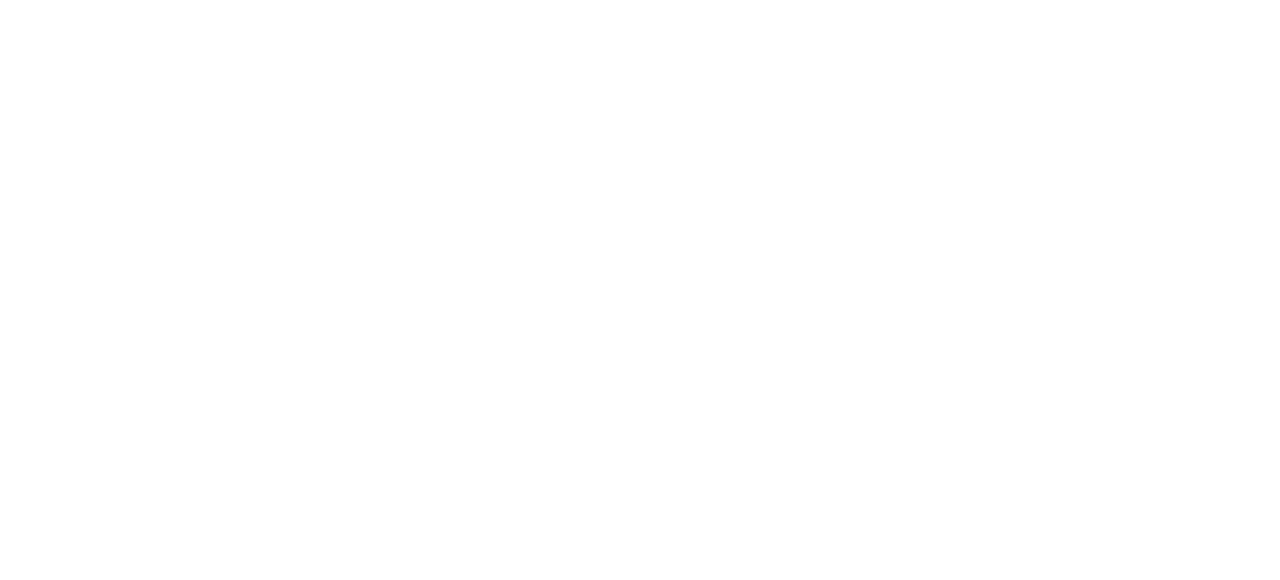
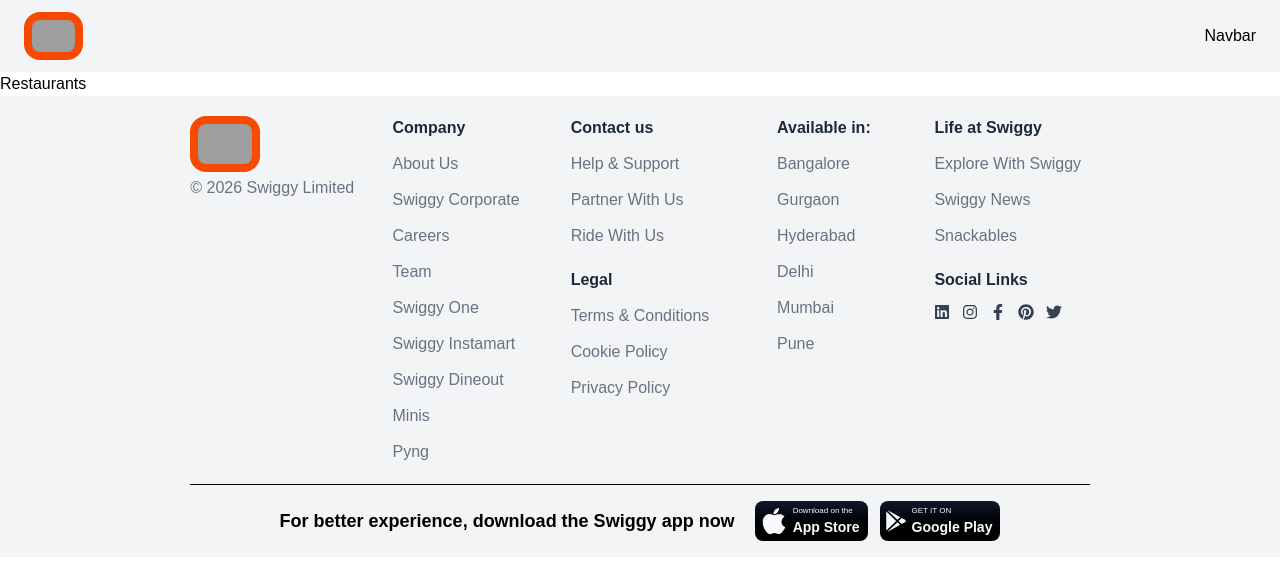
Before and after one commit to koushik2411/Swiggy-Clone, a React (Vite) app: page /restaurants in a window 1280 px wide. Before the commit this address had no page. Shown: the top 580 px of the page. Built offline with nearby package versions, Linux system fonts and the light colour scheme; grey boxes are pictures that could not be loaded.

Commit message:
Added new pages and components

```diff
--- a/src/App.jsx
+++ b/src/App.jsx
@@ -1,5 +1,8 @@
 import { Route, Routes } from "react-router-dom"
 import Home from "./pages/Home"
+import Restaurants from "./pages/Restaurants"
+import Footer from "./components/Footer"
+import Grocery from "./pages/Grocery"
 
 
 function App() {
@@ -8,7 +11,11 @@
     <div>
       <Routes>
         <Route path="/" element={<Home/>}/>
+        <Route path="/restaurants" element={<Restaurants/>}/>
+        <Route path="/grocery" element={<Grocery/>}/>
       </Routes>
+
+      <Footer/>
     </div>
   )
 }
--- a/src/components/FoodOptCard.jsx
+++ b/src/components/FoodOptCard.jsx
@@ -5,7 +5,7 @@
   return (
     <>
       <Link to={item.link}>
-        <div className=" border w-[25vw] lg:w-[18vw] h-30 md:h-48 flex flex-col items-center justify-evenly">
+        <div className=" border w-[25vw] lg:w-[16vw] h-30 md:h-48 flex flex-col items-center justify-evenly">
           <img src={item.image} />
 
           <h1 className=" text-xs md:text-sm lg:text-lg">{item.name}</h1>
--- a/src/components/Header.jsx
+++ b/src/components/Header.jsx
@@ -1,5 +1,5 @@
 import React from "react";
-import Navbar from "./Navbar";
+import { Link } from "react-router-dom";
 import { MdArrowOutward } from "react-icons/md";
 import { FaChevronDown, FaHome, FaUser } from "react-icons/fa";
 
@@ -27,7 +27,10 @@
 
         <div className=" flex items-center gap-8">
           {/* Navbar */}
-          <Navbar />
+          <nav className=' lg:flex gap-8 font-bold text-md hidden'>
+            <Link>Swiggy Corporate</Link>
+            <Link>Partner with us</Link>
+          </nav>
 
           {/* Buttons */}
           <div className=" flex gap-8">
--- /dev/null
+++ b/src/components/Header2.jsx
@@ -0,0 +1,27 @@
+import React from 'react'
+import Navbar from './Navbar'
+
+function Header2() {
+  return (
+    <div>
+        <header className=' w-full p-3 px-6 flex items-center justify-between bg-gray-100'>
+            {/* Logo */}
+            <div>
+                <img
+                    src="https://res.cloudinary.com/dcfjexbss/image/upload/v1777822201/swiggy_logo_white_yvjxtd.avif"
+                    className=" h-12 w-fit bg-orange-600 p-2 rounded-2xl hidden md:flex"
+                />
+
+                <img
+                    src='https://res.cloudinary.com/dcfjexbss/image/upload/v1777822202/swiggy-1_cszsv7.svg'
+                    className=' h-12 md:hidden'
+                />
+            </div>
+
+            <Navbar/>
+        </header>
+    </div>
+  )
+}
+
+export default Header2
--- a/src/components/Hero.jsx
+++ b/src/components/Hero.jsx
@@ -13,21 +13,21 @@
       category: "FROM RESTAURANTS",
       offer: "UPTO 60% OFF",
       // image: "",
-      // link: "",
+      link: "/restaurants",
     },
     {
       title: "INSTAMART",
       category: "INSTANT GROCERY",
       offer: "UPTO 60% OFF",
       // image: "",
-      // link: "",
+      link: "/grocery",
     },
     {
       title: "DINEOUT",
       category: "EAT OUT & SAVE MORE",
       offer: "UPTO 50% OFF",
       // image: "",
-      // link: "",
+      link: "/restaurants",
     },
   ];
 
--- a/src/components/HeroCard.jsx
+++ b/src/components/HeroCard.jsx
@@ -5,7 +5,7 @@
 function HeroCard({ card }) {
   return (
     <div>
-      <Link>
+      <Link to={card.link}>
         <div className=" md:w-[30vw] lg:w-[22vw] h-80 px-3.5 py-5 md:p-6 bg-orange-50 rounded-4xl flex flex-col gap-1 relative overflow-hidden">
           <h1 className=" text-xl md:text-2xl lg:text-3xl font-extrabold text-gray-700/96">
             {card.title}
--- a/src/components/Navbar.jsx
+++ b/src/components/Navbar.jsx
@@ -4,10 +4,7 @@
 function Navbar() {
   return (
     <div>
-      <nav className=' lg:flex gap-8 font-bold text-md hidden'>
-        <Link>Swiggy Corporate</Link>
-        <Link>Partner with us</Link>
-      </nav>
+      Navbar
     </div>
   )
 }
--- /dev/null
+++ b/src/pages/Grocery.jsx
@@ -0,0 +1,14 @@
+import React from 'react'
+import Header2 from '../components/Header2'
+
+function Grocery() {
+  return (
+    <div>
+        <Header2/>
+
+        <h1>Grocery</h1>
+    </div>
+  )
+}
+
+export default Grocery
--- a/src/pages/Home.jsx
+++ b/src/pages/Home.jsx
@@ -1,7 +1,6 @@
 import React from "react";
 import Hero from "../components/Hero";
 import FoodOptCard from "../components/FoodOptCard";
-import Footer from "../components/Footer";
 
 function Home() {
   const foodOpts = [
@@ -128,7 +127,7 @@
           </div>
         </div>
 
-        <div className=" w-full p-2 grid grid-rows-2 grid-flow-col gap-1 overflow-x-auto scrollbar-hide">
+        <div className=" w-full p-2 grid grid-rows-2 grid-flow-col gap-3 justify-items-center overflow-x-auto scrollbar-hide">
           {foodOpts.map((item, id) => (
             <FoodOptCard key={id} item={item} />
           ))}
@@ -157,14 +156,14 @@
       </div>
 
       {/* Cities with food delivery */}
-      <div className=" p-3 lg:p-10">
+      <div className=" p-3 lg:p-15">
         <h1 className=" font-bold text-xl">Cities with food delivery</h1>
 
         <div className=" p-5 grid grid-cols-2 md:grid-cols-3 lg:grid-cols-4 gap-4">
           {cities.map((city, index) => (
             <div
               key={index}
-              className=" border p-3 flex items-center justify-center text-xs text-center rounded-xl"
+              className=" border p-3 flex items-center justify-center text-sm text-center rounded-xl"
             >
               Order food online in {city}
             </div>
@@ -173,14 +172,14 @@
       </div>
 
       {/* Cities with grocery delivery */}
-      <div className=" p-3 lg:p-10">
+      <div className=" p-3 lg:p-15">
         <h1 className=" font-bold text-xl">Cities with grocery delivery</h1>
 
         <div className=" p-5 grid grid-cols-2 md:grid-cols-3 lg:grid-cols-4 gap-4">
           {cities.map((city, index) => (
             <div
               key={index}
-              className=" border p-3 flex items-center justify-center text-xs text-center rounded-xl"
+              className=" border p-3 flex items-center justify-center text-sm text-center rounded-xl"
             >
               Order grocery online in {city}
             </div>
@@ -188,7 +187,6 @@
         </div>
       </div>
 
-      <Footer />
     </div>
   );
 }
--- /dev/null
+++ b/src/pages/Restaurants.jsx
@@ -0,0 +1,14 @@
+import React from 'react'
+import Header2 from '../components/Header2'
+
+function Restaurants() {
+  return (
+    <div>
+      <Header2/>
+
+      <h1>Restaurants</h1>
+    </div>
+  )
+}
+
+export default Restaurants
```
